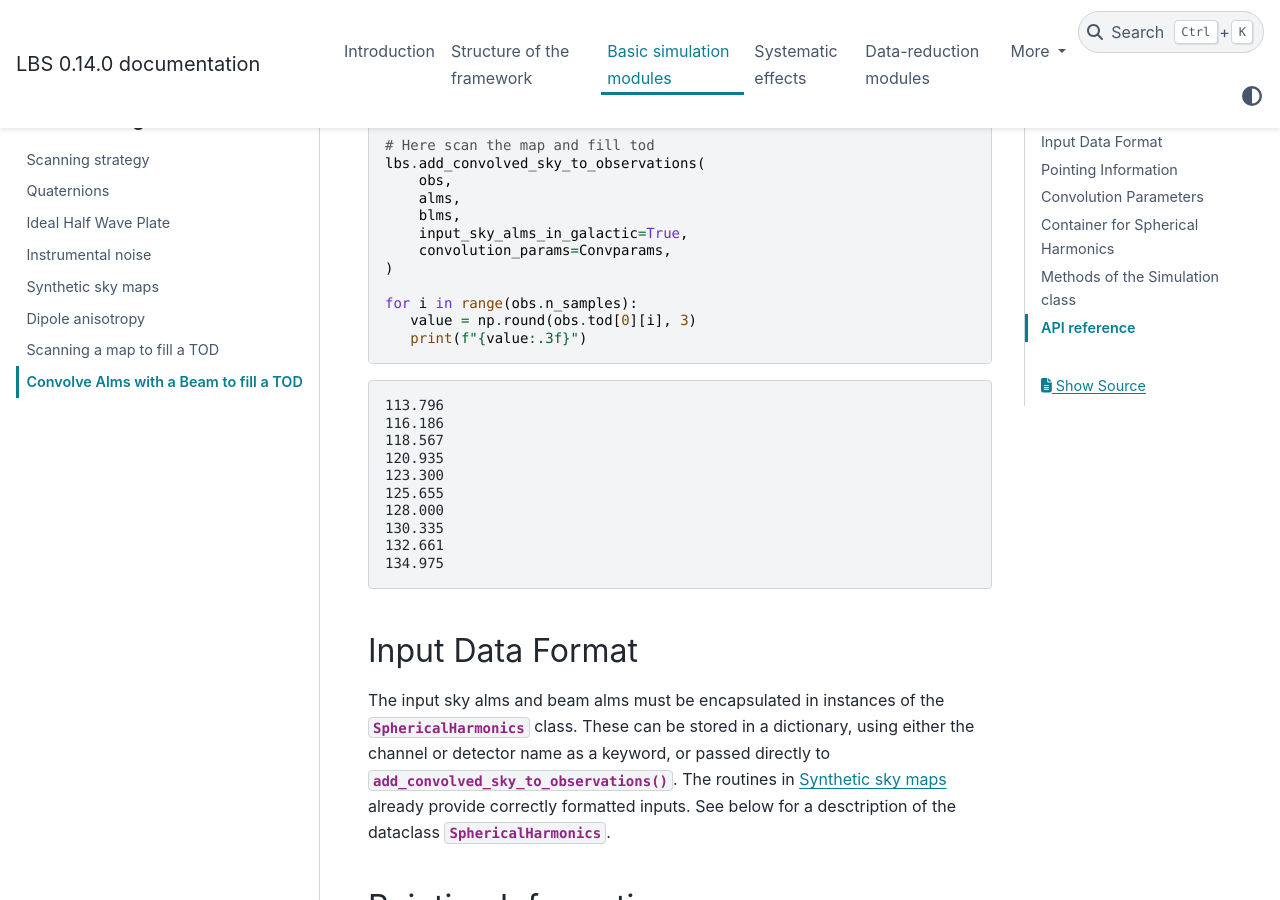
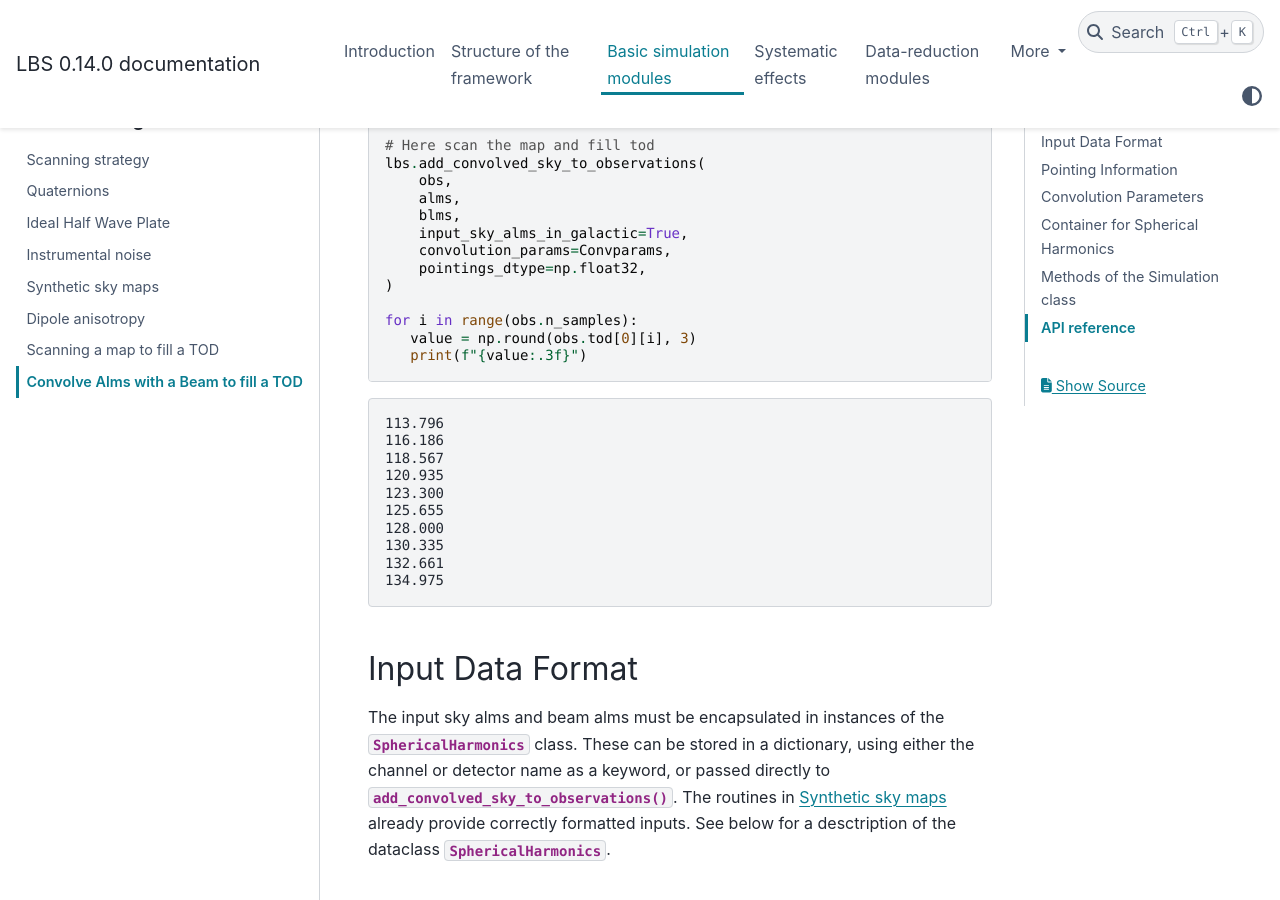
Before and after one commit to litebird/litebird_sim, a Sphinx documentation site: the page built from docs/source/beam_convolution.rst, in a window 1280 px wide and 900 px high, scrolled down 1707 px. Built offline with Sphinx 7.4.7 and the PyData theme 0.15.4, drawn with Linux system fonts in a browser that asks for light colours; cross-references to code outside the pages are shown as plain code; some of the changed text lies outside the part shown.

Commit message:
add pointings_dtype specification in beam_convolution.rst

```diff
--- a/docs/source/beam_convolution.rst
+++ b/docs/source/beam_convolution.rst
@@ -92,6 +92,7 @@ as demonstrated in the following example:
         blms,
         input_sky_alms_in_galactic=True,
         convolution_params=Convparams,
+        pointings_dtype=np.float32,
     )
 
     for i in range(obs.n_samples):
@@ -304,6 +305,7 @@ For a single-task execution, refer to the following example:
                      beam_alms=blms,
                      convolution_params=Convparams,
                      input_sky_alms_in_galactic=True,
+                     pointings_dtype=np.float32,
                      nthreads = 0)
 
 
```
Also changed, not shown: 1 other file.
